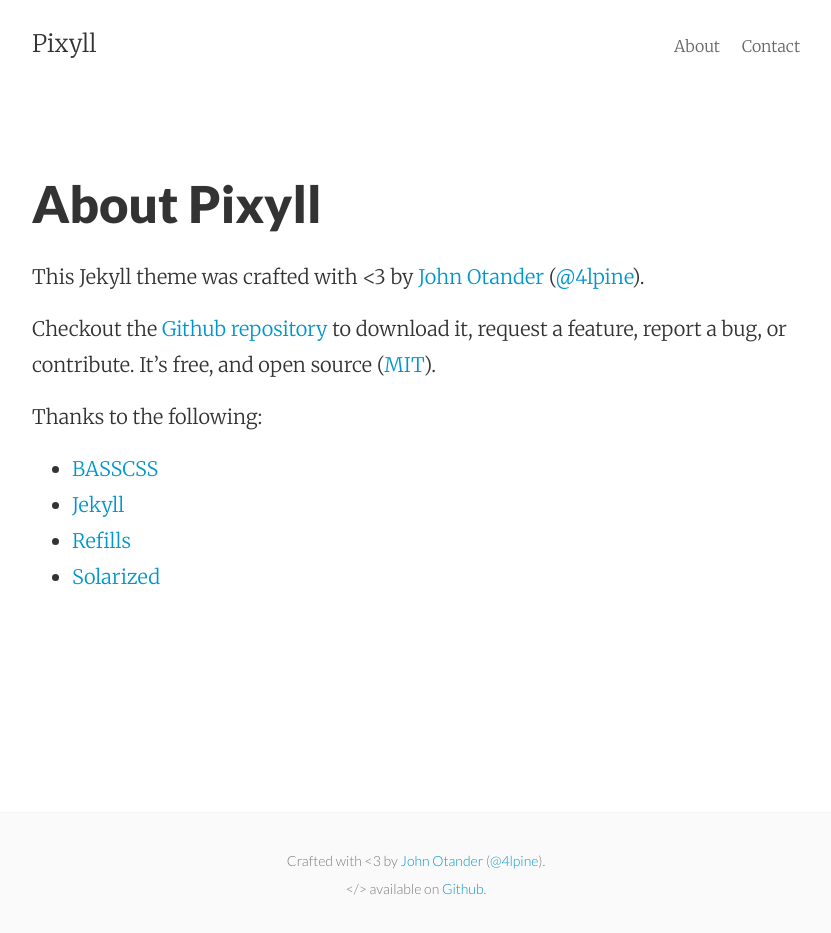
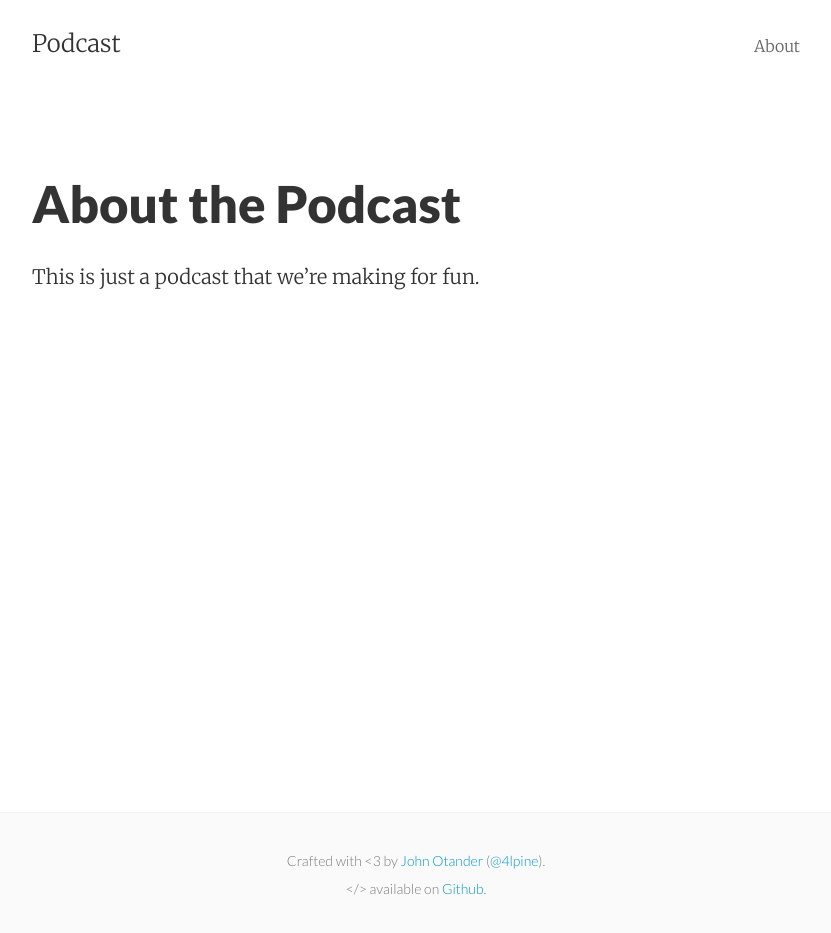
Before and after one commit to agarrharr/talking-dudes-podcast, a Jekyll site: the page built from about.md, in a window 1280 px wide. Shown: the whole page, without its empty margins (224-1055 px from the left). Built offline with Jekyll 4.4.1, drawn with Linux system fonts in a browser that asks for light colours; Markdown is read by kramdown in place of the engine named in the settings.

Commit message:
Customize
* Remove old posts
* Add new post
* Remove contact page
* Update About page
* Update configs
* Update 404 page
* Remove the amount of time it takes to read a post is from the post layout

```diff
--- a/_config.yml
+++ b/_config.yml
@@ -1,10 +1,10 @@
 # Site settings
-title:       Pixyll
+title:       Podcast
 email:       your_email@example.com
-author:      John Otander
-description: "A simple, beautiful theme for Jekyll that emphasizes content rather than aesthetic fluff."
+author:      Adam Harris
+description: "A podcast"
 baseurl:     ""
-url:         "http://pixyll.com"
+url:         "http://podcast.adamwadeharris.com"
 
 # Google analytics
 google_analytics:
--- a/_includes/navigation.html
+++ b/_includes/navigation.html
@@ -1,2 +1 @@
 <a href="{{ site.baseurl }}/about/">About</a>
-<a href="{{ site.baseurl }}/contact/">Contact</a>
--- a/_layouts/post.html
+++ b/_layouts/post.html
@@ -1,11 +1,6 @@
 ---
 layout: default
 ---
-
-{% assign minutes = content | number_of_words | divided_by: 180 %}
-{% if minutes == 0 %}
-{% assign minutes = 1 %}
-{% endif %}
 
 <div class="post-header mb2">
   <h1>{{ page.title }}</h1>
@@ -13,7 +8,6 @@
   {% if page.update_date %}
     <span class="post-meta">Updated: {{ page.update_date | date: "%b %-d, %Y" }}</span><br>
   {% endif %}
-  <span class="post-meta small">{{ minutes }} minute read</span>
 </div>
 
 <article class="post-content">
--- a/about.md
+++ b/about.md
@@ -1,19 +1,7 @@
 ---
 layout: page
-title: About Pixyll
+title: About the Podcast
 permalink: /about/
 ---
 
-This Jekyll theme was crafted with <3 by [John Otander](http://johnotander.com)
-([@4lpine](https://twitter.com/4lpine)).
-
-Checkout the [Github repository](https://github.com/johnotander/pixyll) to download it,
-request a feature, report a bug, or contribute. It's free, and open source
-([MIT](http://opensource.org/licenses/MIT)).
-
-Thanks to the following:
-
-* [BASSCSS](http://basscss.com)
-* [Jekyll](http://jekyllrb.com)
-* [Refills](http://refills.bourbon.io/)
-* [Solarized](http://ethanschoonover.com/solarized)
+This is just a podcast that we're making for fun.
```
Also changed, not shown: 404.md (+1 -2 lines), _posts/2014-06-08-pixyll-has-pagination.md (deleted, +0 -9 lines), _posts/2014-06-09-so-what-is-jekyll.md (deleted, +0 -17 lines), _posts/2014-06-10-see-pixyll-in-action.md (deleted, +0 -89 lines), _posts/2014-06-11-welcome-to-pixyll.markdown (deleted, +0 -26 lines), _posts/2015-04-30-1.md (added, +5 -0 lines), contact.html (deleted, +0 -13 lines).
